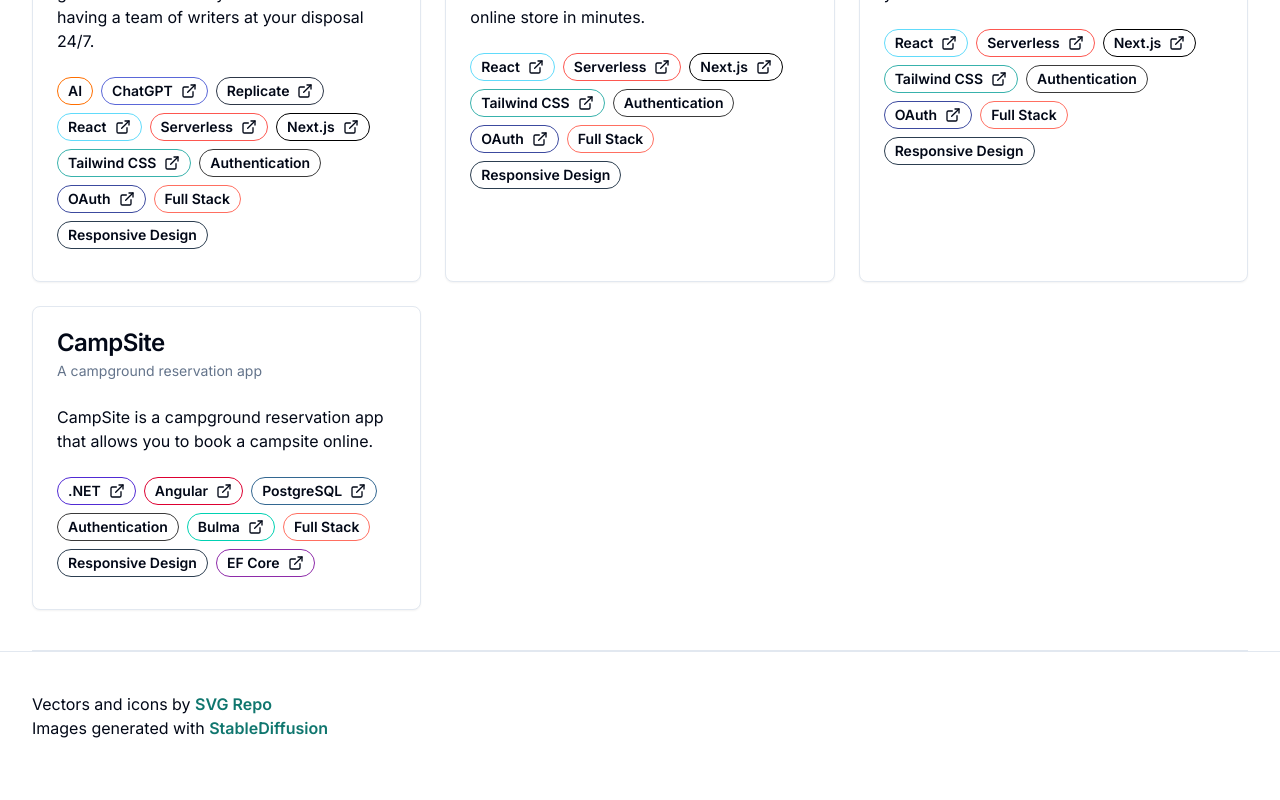
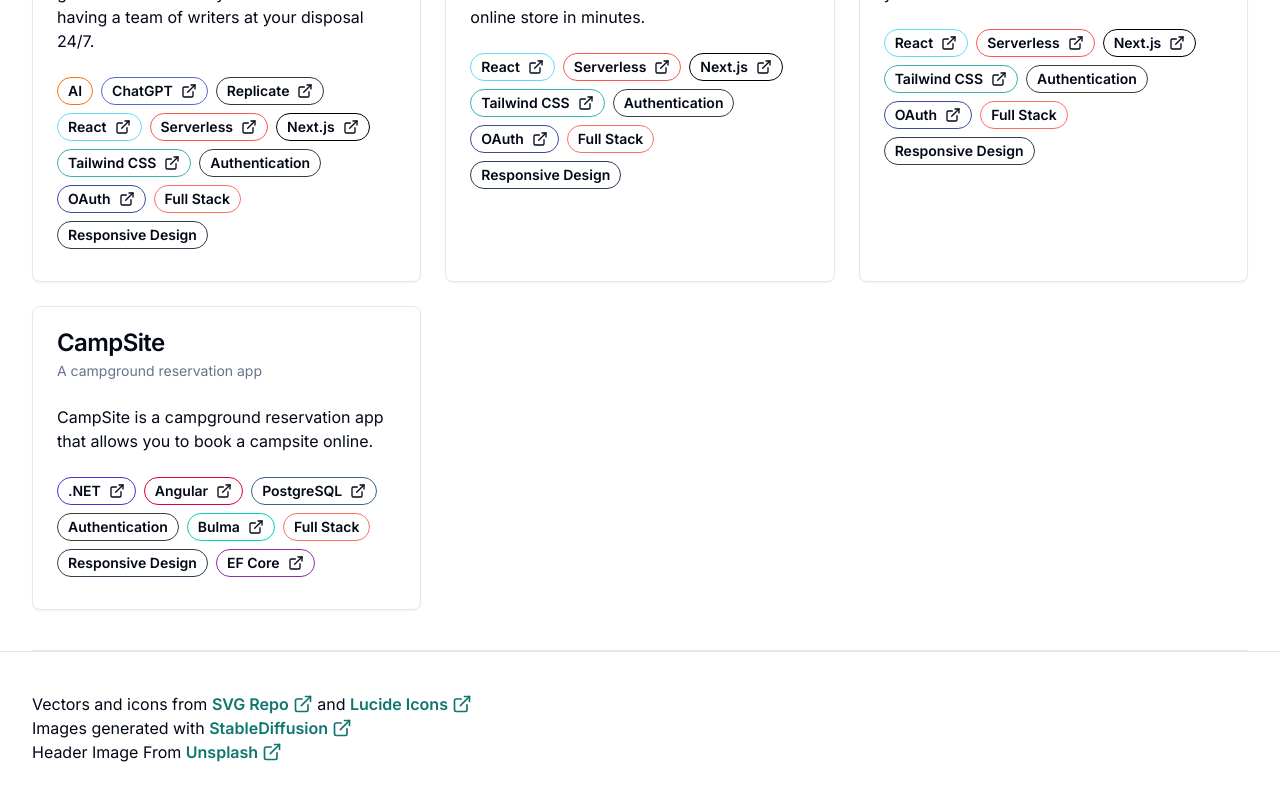
Before and after one commit to Mohcka/mxw-portfolio-2023, a Next.js app: page / in a window 1280 px wide. Shown: the part 2998-3798 px from the top of the page. Built offline with nearby package versions, Linux system fonts and the light colour scheme.

Commit message:
Adds external link icons

```diff
--- a/src/app/page.tsx
+++ b/src/app/page.tsx
@@ -9,6 +9,7 @@
 import { Separator } from "@/components/shadcn/ui/separator";
 import TechList from "@/components/tech-stack";
 import ThemeChanger from "@/components/theme-changer";
+import { ExternalLink } from "lucide-react";
 import Link from "next/link";
 import { Suspense } from "react";
 
@@ -44,13 +45,21 @@
       <div className=" py-10">
         <div className="mx-auto max-w-7xl px-6 lg:px-8">
           <div>
-            Vectors and icons by{" "}
+            Vectors and icons from{" "}
             <Link
               href="https://www.svgrepo.com"
               target="_blank"
               className="text-teal-700 font-semibold"
             >
-              SVG Repo
+              SVG Repo <ExternalLink size={20} className="inline -mt-1" />
+            </Link>{" "}
+            and{" "}
+            <Link
+              href="https://lucide.dev/"
+              target="_blank"
+              className="text-teal-700 font-semibold"
+            >
+              Lucide Icons <ExternalLink size={20} className="inline -mt-1" />
             </Link>
           </div>
           <div>
@@ -60,7 +69,17 @@
               target="_blank"
               className="text-teal-700 font-semibold"
             >
-              StableDiffusion
+              StableDiffusion <ExternalLink size={20} className="inline -mt-1" />
+            </Link>
+          </div>
+          <div>
+            Header Image From{" "}
+            <Link
+              href="https://unsplash.com/photos/NPlv2pkYoUA"
+              target="_blank"
+              className="text-teal-700 font-semibold"
+            >
+              Unsplash <ExternalLink size={20} className="inline -mt-1" />
             </Link>
           </div>
         </div>
```
